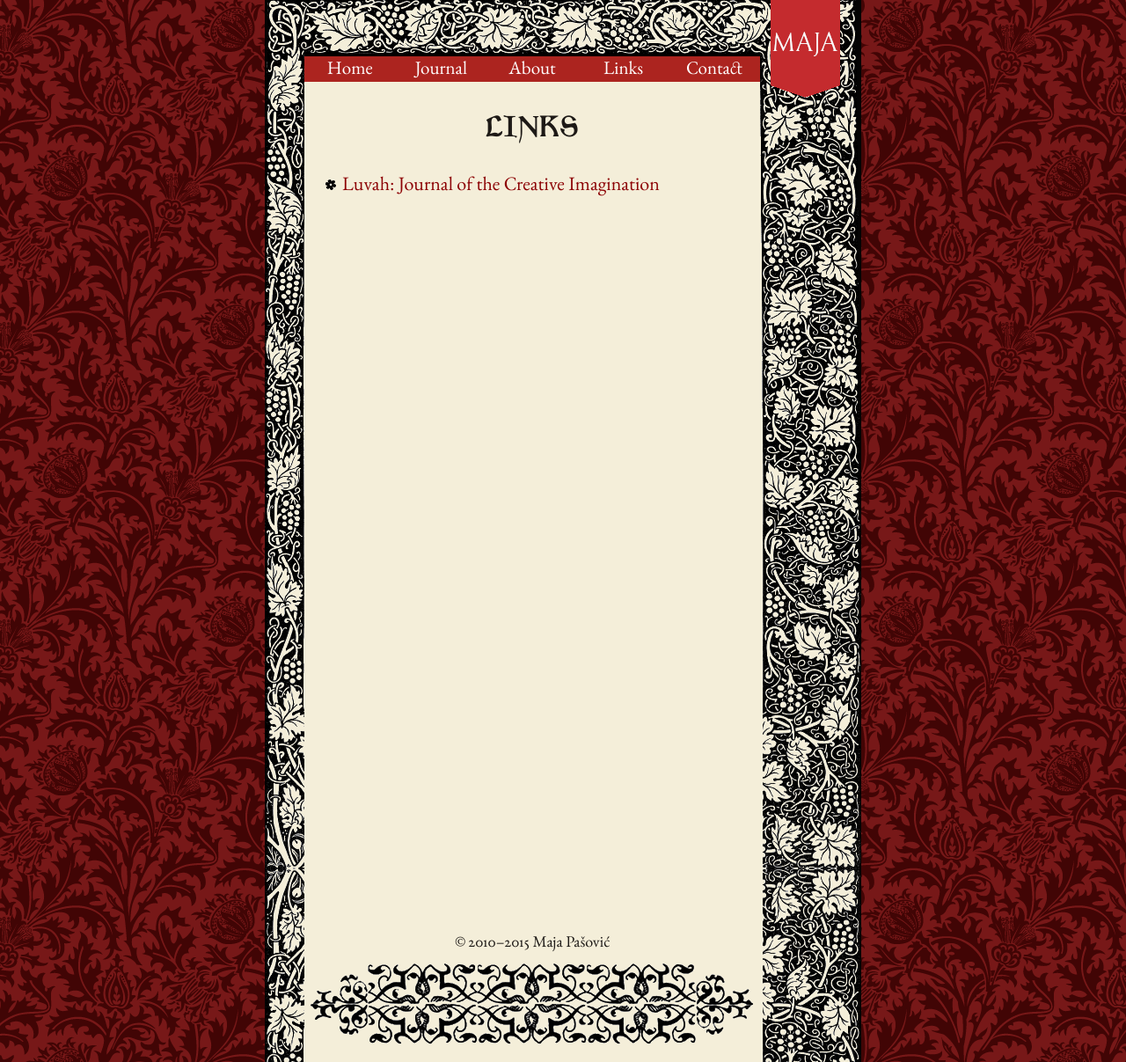
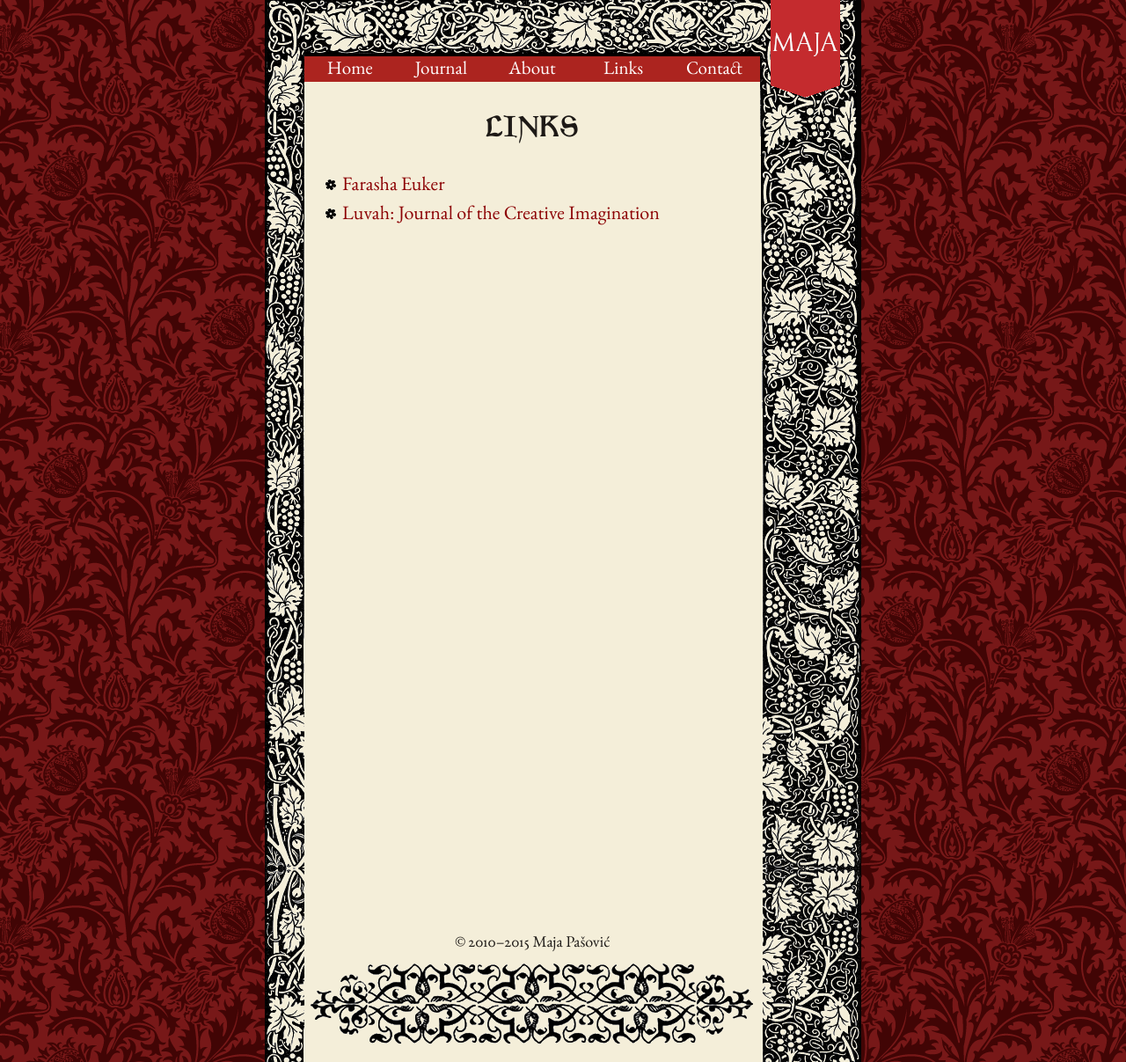
Before and after one commit to mpasovic/majapasovic.org, a Jekyll site: the page built from links.md, in a window 1280 px wide. Shown: the whole page at 88% size. Built offline with Jekyll 4.4.1, drawn with Linux system fonts in a browser that asks for light colours; nearby versions of some CDN libraries.

Commit message:
Update links.md

```diff
--- a/links.md
+++ b/links.md
@@ -3,4 +3,5 @@ layout: page
 title: "Links"
 ---
 
--   [Luvah: Journal of the Creative Imagination](http://luvah.org/)
+* [Farasha Euker](http://outwit.ch)
+* [Luvah: Journal of the Creative Imagination](http://luvah.org/)
```
